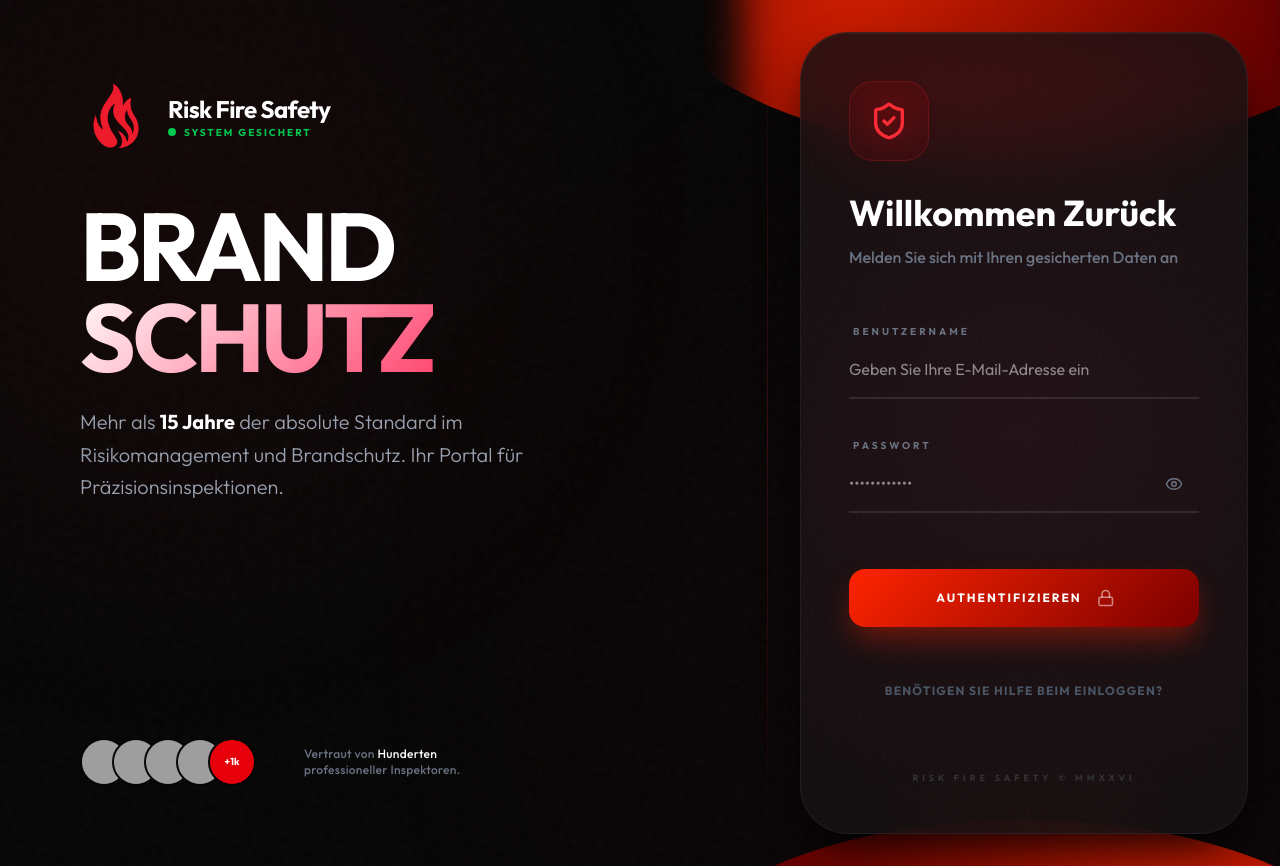
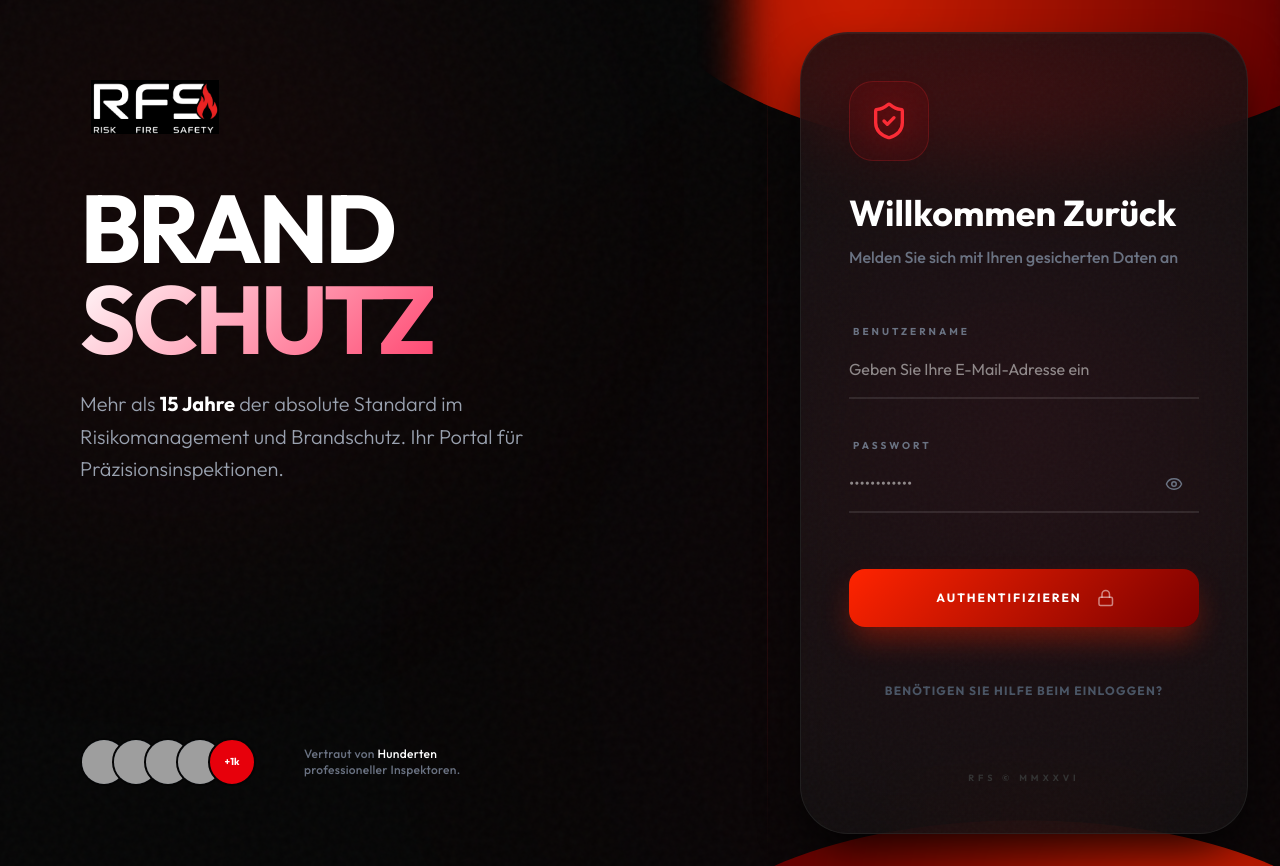
Before and after one commit to sharjeelajmal/risk-fire-safety, a Next.js app: page /login in a window 1280 px wide. Built offline with nearby package versions, Linux system fonts and the light colour scheme; grey boxes are pictures that could not be loaded.

Commit message:
feat: Implement login page, inspection review header, dashboard header, navigation bar, and add new image assets.

```diff
--- a/src/app/inspection/[id]/review/components/ReviewHeader.tsx
+++ b/src/app/inspection/[id]/review/components/ReviewHeader.tsx
@@ -29,13 +29,15 @@ export default function ReviewHeader({ inspection }: ReviewHeaderProps) {
   return (
     <div className="avoid-page-break border-b-2 md:border-b-4 border-red-600 pb-6 md:pb-8 mb-6 md:mb-12 flex flex-col md:flex-row justify-between items-start gap-4 md:gap-0">
       <div className="space-y-4 w-full md:w-auto">
-        <div>
+        <div className="flex flex-col gap-2">
           <h1 className="text-2xl sm:text-3xl md:text-4xl font-black uppercase tracking-tighter text-black break-words">
             {inspection.documentType === 'Catalog of measures' ? 'Massnahmenkatalog' : 'QS Protokoll'}
           </h1>
-          <p className="text-zinc-500 font-medium tracking-widest text-[10px] sm:text-xs mt-1">
-            RISK FIRE SAFETY & SOLUTIONS
-          </p>
+          <img
+            src="/logo.png"
+            alt="Logo"
+            className="w-[150px] h-[54px] object-contain invert hue-rotate-180"
+          />
         </div>
 
         <div className="grid grid-cols-1 sm:grid-cols-2 gap-x-12 gap-y-4 pt-4">
--- a/src/app/login/page.tsx
+++ b/src/app/login/page.tsx
@@ -68,18 +68,13 @@ export default function LoginPage() {
             initial={{ y: -50, opacity: 0 }}
             animate={{ y: 0, opacity: 1 }}
             transition={{ duration: 0.8 }}
-            className="flex items-center gap-4"
+            className="flex items-center"
           >
-            <div className="p-1 rounded-2xl ">
-              <img src="/logo.png" alt="Logo" className="w-16 h-16 rounded-xl object-cover" />
-            </div>
-            <div>
-              <h2 className="text-white text-2xl font-bold tracking-tight">Risk Fire Safety</h2>
-              <div className="flex items-center gap-2">
-                <div className="w-2 h-2 rounded-full bg-green-500 animate-pulse"></div>
-                <span className="text-green-500 text-[10px] font-bold uppercase tracking-[2px]">System Gesichert</span>
-              </div>
-            </div>
+            <img
+              src="/logo.png"
+              alt="Logo"
+              className="w-[150px] h-[54px] object-contain"
+            />
           </motion.div>
 
           <div className="space-y-6">
@@ -235,7 +230,7 @@ export default function LoginPage() {
 
             <div className="mt-16 text-center relative z-20">
               <p className="text-[#333] text-[9px] uppercase tracking-[4px] font-black">
-                Risk Fire Safety &copy; MMXXVI
+                RFS &copy; MMXXVI
               </p>
             </div>
           </div>
--- a/src/components/InspectionPDF.tsx
+++ b/src/components/InspectionPDF.tsx
@@ -26,6 +26,11 @@ const styles = StyleSheet.create({
     fontWeight: 'bold',
     color: '#999999',
     letterSpacing: 1,
+  },
+  logo: {
+    width: 150,
+    height: 54,
+    objectFit: 'contain',
   },
   logoPlaceholder: {
     fontSize: 8,
@@ -307,15 +312,14 @@ export const InspectionPDF = ({ data }: InspectionPDFProps) => {
       {/* PAGE 1: COVER PAGE */}
       <Page size="A4" style={styles.page}>
         <View style={styles.header} fixed>
-          <Text style={styles.headerTitle}>RFS RISK FIRE SAFETY GMBH</Text>
-          <Text style={styles.logoPlaceholder}>RISK FIRE SAFETY</Text>
+          <Image src="public/logo.png" style={styles.logo} />
         </View>
 
         <View style={styles.coverContainer}>
           <Text style={styles.documentType}>
             {data.documentType === 'Catalog of measures' ? 'Massnahmenkatalog' : 'QS Protokoll'}
           </Text>
-          <Text style={styles.companySub}>RISK FIRE SAFETY & SOLUTIONS</Text>
+          <Image src="public/logo.png" style={styles.logo} />
 
           <View style={styles.projectGrid}>
             <View style={styles.gridItem}>
@@ -401,7 +405,7 @@ export const InspectionPDF = ({ data }: InspectionPDFProps) => {
         </View>
 
         <View style={styles.footer} fixed>
-          <Text style={styles.footerText}>RFS RISK FIRE SAFETY GmbH | Brandschutz & Sicherheit</Text>
+          <Text style={styles.footerText}>RFS | Brandschutz & Sicherheit</Text>
           <Text style={styles.footerText} render={({ pageNumber, totalPages }) => `Seite ${pageNumber} von ${totalPages}`} />
         </View>
       </Page>
@@ -410,8 +414,7 @@ export const InspectionPDF = ({ data }: InspectionPDFProps) => {
       {data.floorPlans && data.floorPlans.map((fp, idx) => (
         <Page key={fp.id} size="A4" style={styles.page}>
           <View style={styles.header} fixed>
-            <Text style={styles.headerTitle}>RFS RISK FIRE SAFETY GMBH</Text>
-            <Text style={styles.logoPlaceholder}>RISK FIRE SAFETY</Text>
+            <Image src="public/logo.png" style={styles.logo} />
           </View>
 
           <View style={styles.sectionTitle}>
@@ -442,7 +445,7 @@ export const InspectionPDF = ({ data }: InspectionPDFProps) => {
           </View>
 
           <View style={styles.footer} fixed>
-            <Text style={styles.footerText}>RFS RISK FIRE SAFETY GmbH | Brandschutz & Sicherheit</Text>
+            <Text style={styles.footerText}>RFS | Brandschutz & Sicherheit</Text>
             <Text style={styles.footerText} render={({ pageNumber, totalPages }) => `Seite ${pageNumber} von ${totalPages}`} />
           </View>
         </Page>
@@ -504,7 +507,7 @@ export const InspectionPDF = ({ data }: InspectionPDFProps) => {
         ))}
 
         <View style={styles.footer} fixed>
-          <Text style={styles.footerText}>RFS RISK FIRE SAFETY GmbH | Brandschutz & Sicherheit</Text>
+          <Text style={styles.footerText}>RFS | Brandschutz & Sicherheit</Text>
           <Text style={styles.footerText} render={({ pageNumber, totalPages }) => `Seite ${pageNumber} von ${totalPages}`} />
         </View>
       </Page>
--- a/src/components/dashboard/Header.tsx
+++ b/src/components/dashboard/Header.tsx
@@ -22,14 +22,12 @@ export default function Header() {
     <header className="h-16 md:h-24 glass-premium border-b border-white/5 fixed top-0 right-0 left-0 lg:left-24 z-40 px-4 md:px-8 flex items-center justify-between">
       {/* Left Side: Logo and Text */}
       <div className="flex items-center gap-3 md:gap-4">
-        <div className="flex items-center gap-2 md:gap-3 group cursor-pointer">
-          <div className="w-10 h-10 md:w-12 md:h-12 rounded-xl md:rounded-2xl bg-gradient-to-br from-red-500 to-red-900 flex items-center justify-center shadow-[0_0_20px_rgba(239,68,68,0.3)] group-hover:shadow-[0_0_30px_rgba(239,68,68,0.5)] transition-all">
-            <ShieldCheck className="text-white w-5 h-5 md:w-7 md:h-7" />
-          </div>
-          <div className="flex flex-col">
-            <h1 className="text-white font-black text-base md:text-xl tracking-tighter leading-none">RFS</h1>
-            <p className="text-gray-500 font-bold text-[8px] md:text-[10px] uppercase tracking-[1px] md:tracking-[2px]">Risk Fire Safety</p>
-          </div>
+        <div className="flex items-center group cursor-pointer">
+          <img
+            src="/logo.png"
+            alt="Logo"
+            className="w-[150px] h-[54px] object-contain"
+          />
         </div>
       </div>
 
@@ -43,8 +41,8 @@ export default function Header() {
               <p className="text-gray-500 text-[8px] md:text-[9px] uppercase font-black tracking-widest">Jetzt Aktiv</p>
             </div>
           </div>
-          <div className="w-10 h-10 md:w-12 md:h-12 rounded-xl md:rounded-2xl bg-white/5 border border-white/10 p-0.5 md:p-1 shadow-xl group-hover:scale-105 transition-transform overflow-hidden">
-             <img src="/logo.png" alt="Logo" className="w-full h-full object-cover rounded-lg md:rounded-xl" />
+          <div className="w-10 h-10 md:w-12 md:h-12 rounded-xl md:rounded-2xl bg-white/5 border border-white/10 p-1 shadow-xl group-hover:scale-105 transition-transform overflow-hidden">
+             <img src="/fire.png" alt="User Icon" className="w-full h-full object-contain" />
           </div>
         </div>
 
--- a/src/components/navigation/Navbar.tsx
+++ b/src/components/navigation/Navbar.tsx
@@ -111,7 +111,7 @@ export default function Navbar() {
         </div>
 
         <div className="w-12 h-12 rounded-2xl overflow-hidden border border-white/10 cursor-pointer hover:border-red-500 transition-colors bg-white/5 p-1 flex items-center justify-center">
-            <img src="/logo.png" alt="Logo" className="w-full h-full object-cover rounded-xl" />
+            <img src="/fire.png" alt="Fire Icon" className="w-full h-full object-contain" />
         </div>
       </aside>
 
```
Also changed, not shown: public/fire.png (added), public/logo.png.
